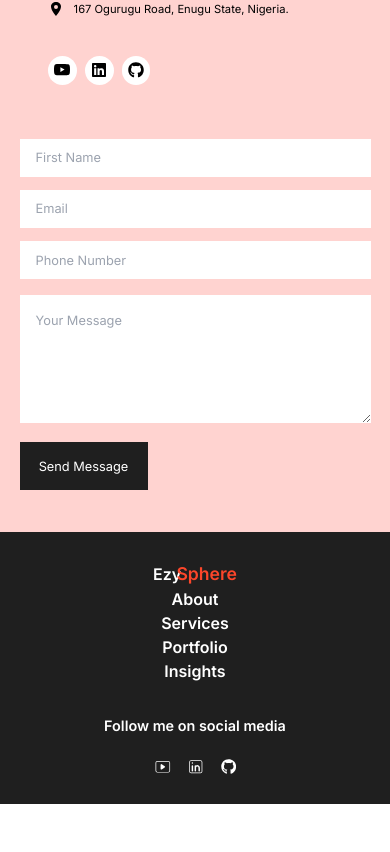
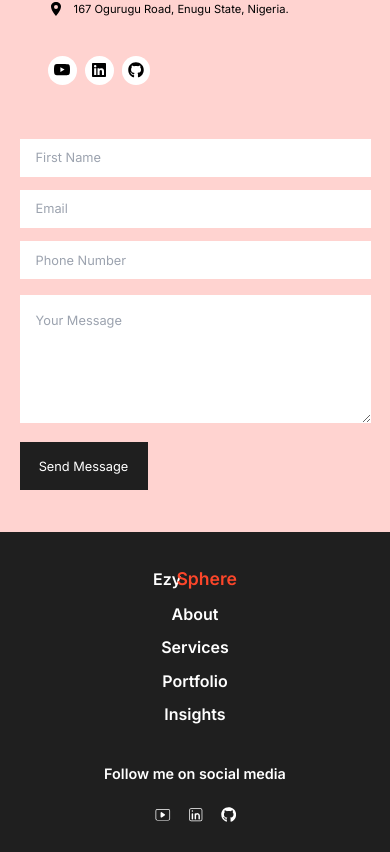
Before and after one commit to IsraelIyke/IsraelNwangwu, a Next.js app: page / in a window 390 px wide. Shown: the part 3900-4752 px from the top of the page. Before the commit the page ends 4704 px from the top, so only its background shows below. Built offline with nearby package versions, Linux system fonts and the light colour scheme; a web font is replaced by a local one.

Commit message:
finished all the component

```diff
--- a/app/styles/footer.css
+++ b/app/styles/footer.css
@@ -47,8 +47,14 @@ footer .footer-git {
 }
 
 @media (max-width: 768px) {
+  footer {
+    height: 20rem;
+  }
   .footer-nav {
     flex-direction: column;
     align-items: center;
   }
+  .footer-nav div {
+    margin: 0.3rem 0;
+  }
 }
```
